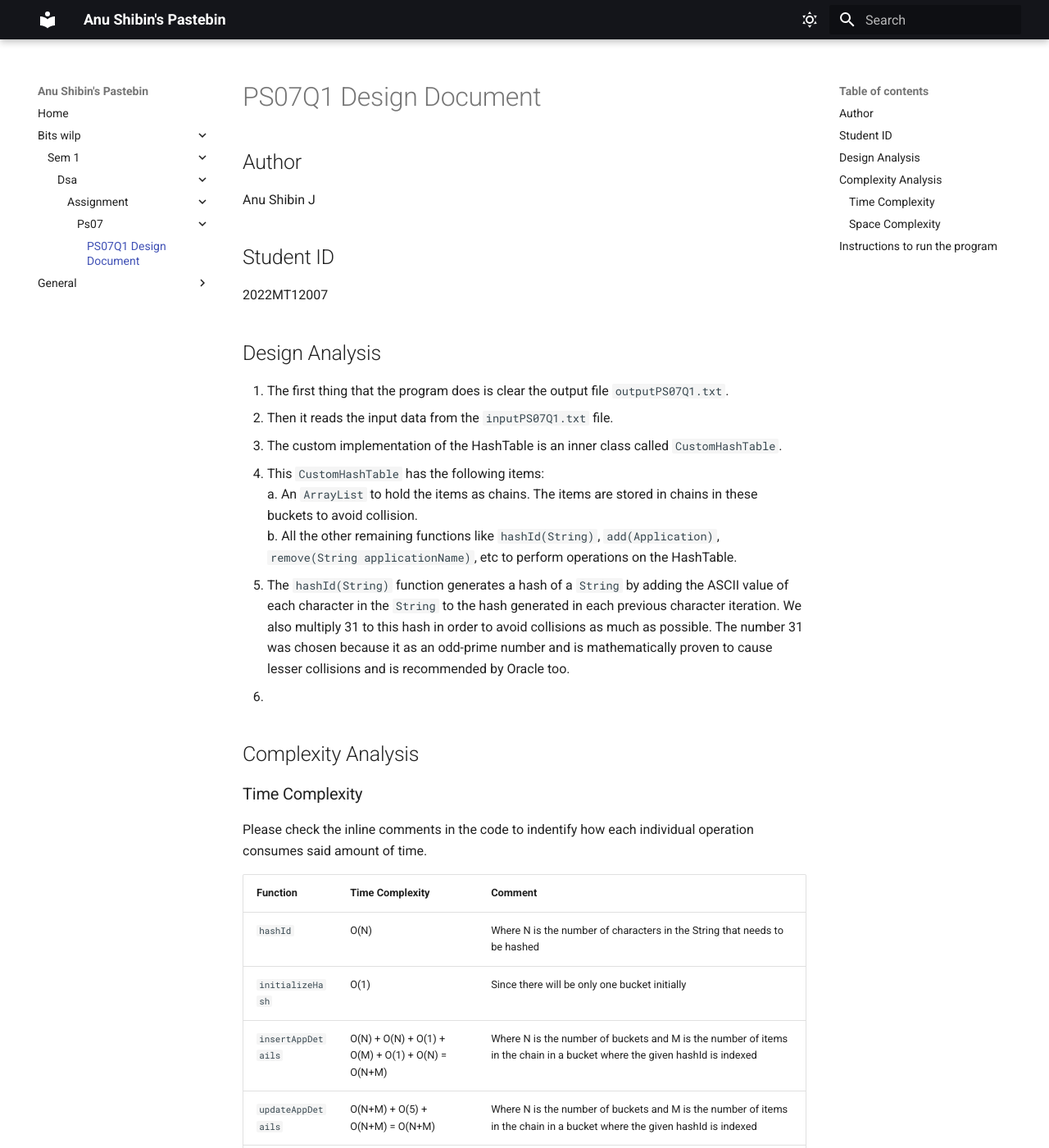
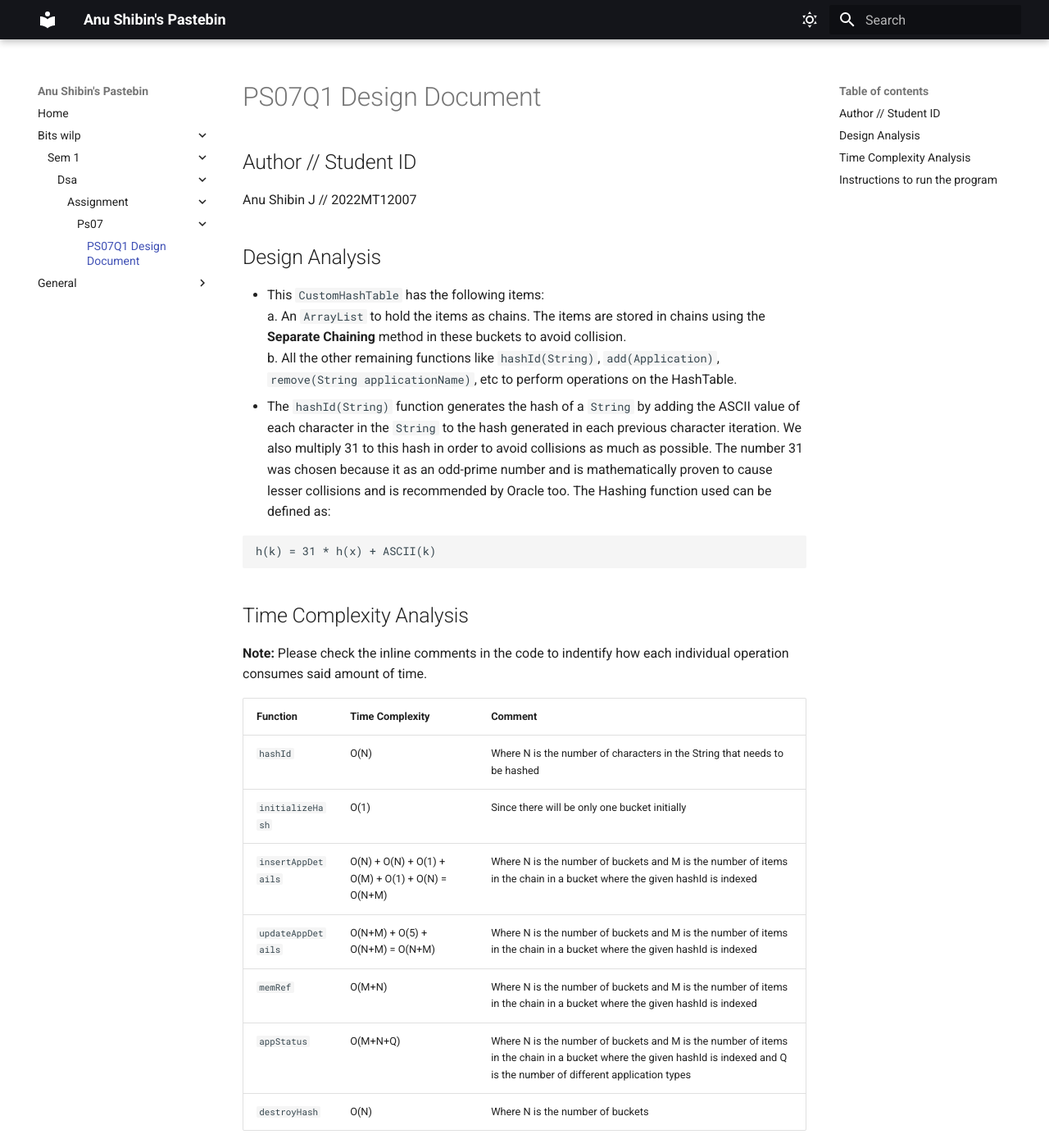
Before and after one commit to anushibin007/pastebin, an MkDocs documentation site: the page built from docs/bits-wilp/sem-1/dsa/assignment/ps07/Design Doc - PS07-Q1.md, in a window 1280 px wide and 1400 px high. Shown: the whole window at 82% size. Built offline with MkDocs 1.6.1 and Material for MkDocs 9.7.7, drawn with Linux system fonts in a browser that asks for light colours; some of the changed text lies outside the part shown.

Commit message:
Completed PS07Q1 Doc

````diff
--- a/docs/bits-wilp/sem-1/dsa/assignment/ps07/Design Doc - PS07-Q1.md
+++ b/docs/bits-wilp/sem-1/dsa/assignment/ps07/Design Doc - PS07-Q1.md
@@ -1,24 +1,23 @@
 # PS07Q1 Design Document
 
-## Author
-Anu Shibin J
+## Author // Student ID
 
-## Student ID
-2022MT12007
+Anu Shibin J // 2022MT12007
 
 ## Design Analysis
-1. The first thing that the program does is clear the output file `outputPS07Q1.txt`.
-2. Then it reads the input data from the `inputPS07Q1.txt` file.
-3. The custom implementation of the HashTable is an inner class called `CustomHashTable`.
-4. This `CustomHashTable` has the following items:
-		a. An `ArrayList` to hold the items as chains. The items are stored in chains in these buckets to avoid collision.
-		b. All the other remaining functions like `hashId(String)`, `add(Application)`, `remove(String applicationName)`, etc to perform operations on the HashTable.
-5. The `hashId(String)` function generates a hash of a `String` by adding the ASCII value of each character in the `String` to the hash generated in each previous character iteration. We also multiply 31 to this hash in order to avoid collisions as much as possible. The number 31 was chosen because it as an odd-prime number and is mathematically proven to cause lesser collisions and is recommended by Oracle too.
-6.
 
-## Complexity Analysis
-### Time Complexity
-Please check the inline comments in the code to indentify how each individual operation consumes said amount of time.
+-   This `CustomHashTable` has the following items:
+     a. An `ArrayList` to hold the items as chains. The items are stored in chains using the **Separate Chaining** method in these buckets to avoid collision.
+     b. All the other remaining functions like `hashId(String)`, `add(Application)`, `remove(String applicationName)`, etc to perform operations on the HashTable.
+-   The `hashId(String)` function generates the hash of a `String` by adding the ASCII value of each character in the `String` to the hash generated in each previous character iteration. We also multiply 31 to this hash in order to avoid collisions as much as possible. The number 31 was chosen because it as an odd-prime number and is mathematically proven to cause lesser collisions and is recommended by Oracle too. The Hashing function used can be defined as:
+
+```
+h(k) = 31 * h(x) + ASCII(k)
+```
+
+## Time Complexity Analysis
+
+**Note:** Please check the inline comments in the code to indentify how each individual operation consumes said amount of time.
 
 | Function           | Time Complexity                                  | Comment                                                                                                                                                                     |
 | ------------------ | ------------------------------------------------ | --------------------------------------------------------------------------------------------------------------------------------------------------------------------------- |
@@ -30,6 +29,17 @@
 | `appStatus`        | O(M+N+Q)                                         | Where N is the number of buckets and M is the number of items in the chain in a bucket where the given hashId is indexed and Q is the number of different application types |
 | `destroyHash`      | O(N)                                             | Where N is the number of buckets                                                                                                                                            |
 
-### Space Complexity
-
 ## Instructions to run the program
+<ol>
+<li>Paste the input and prompt files `inputPS07Q1.txt` & `promptsPS07Q1.txt` respectively into folder where the the java source file (`PS07Q1.java`) is present</li>
+<li>Compile the java file using the command</li>
+```
+java PS07Q1.java
+```
+<li>Run the program using the command</li>
+```
+javac PS07Q1
+```
+<li>The output will be printed to the file `outputPS07Q1.txt`</li>
+</ol>
+**Note:** The sample input and output files are already provided in the ZIP.
````
Also changed, not shown: docs/.obsidian/workspace.json.
